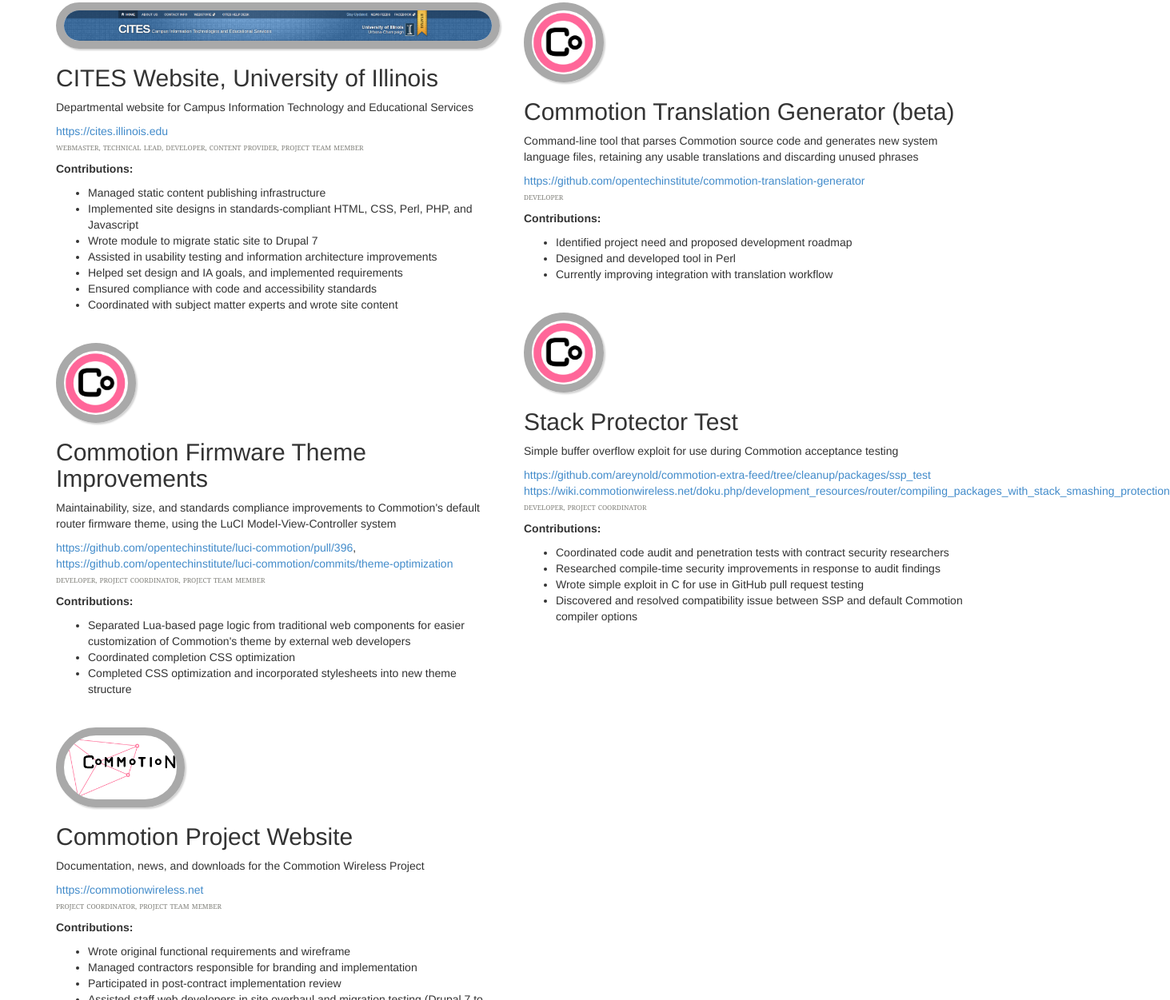
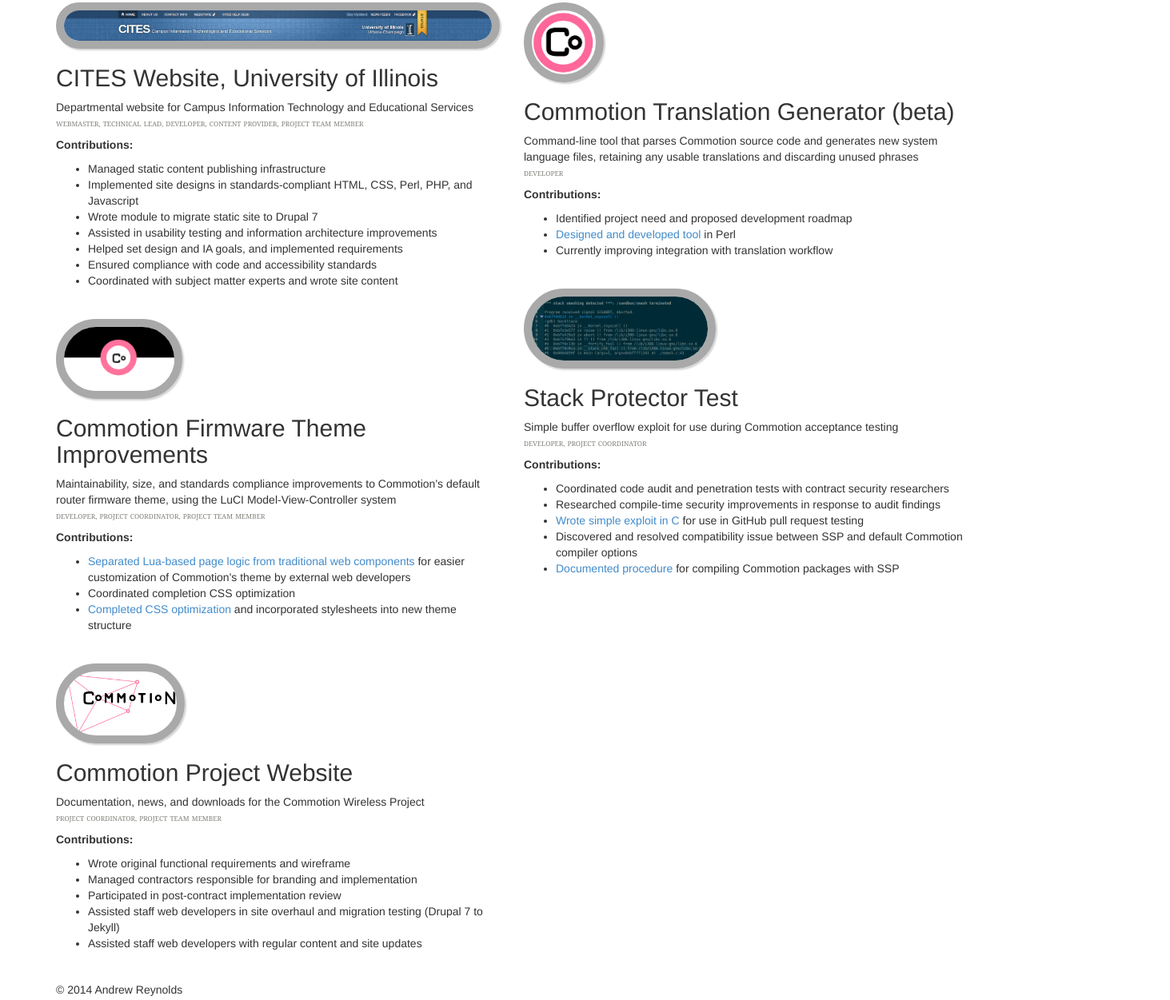
Before and after one commit to areynold/areynold.github.io, a plain HTML site: page jumbotron.html in a window 1280 px wide. Shown: the part 349-1600 px from the top of the page at 80% size, 1463 px wide, since content can reach past the window. Drawn offline with Linux system fonts and the light colour scheme; a script that the page names is missing.

Commit message:
Cleaning up presentation. Adding unique project icons

```diff
--- a/css/main.css
+++ b/css/main.css
@@ -30,6 +30,10 @@
     word-spacing: 1px;
 }
 
+a.project {
+    text-decoration: none;
+}
+
 img.project {
     display: inline-block;
     border: 10px solid darkgray;
--- a/jumbotron.html
+++ b/jumbotron.html
@@ -51,11 +51,11 @@
     <main role="main">
       <div class="row marketing">
         <div class="col-lg-6">
-                <img src="images/cites-banner.png" alt="Project header: CITES website" class="project">
+                <a href="https://www.cites.illinois.edu" class="project"><img src="images/cites-banner.png" alt="Project header: CITES website" class="project"></a>
                 <div class="project">
                 <h2>CITES Website, University of Illinois</h2>
                 <p>Departmental website for Campus Information Technology and Educational Services</p>
-                <p><a href="https://cites.illinois.edu">https://cites.illinois.edu</a></p>
+<!--                 <p><a href="https://cites.illinois.edu">https://cites.illinois.edu</a></p> -->
                 <p class="roles">Webmaster, technical lead, developer, content provider, project team member</p>
                 <p><strong>Contributions:</strong></p>
                 <ul>
@@ -69,25 +69,25 @@
                 </ul>
                 </div>
 
-                <img src="images/commotion_logo_100x100.png" alt="Project header: Commotion Wireless Project router web UI theme" class="project">
+                <a href="https://github.com/opentechinstitute/luci-commotion"><img src="images/node-square-header.png" alt="Project header: Commotion Wireless Project router web UI theme" class="project"></a>
                 <div class="project">
                 <h2>Commotion Firmware Theme Improvements</h2>
                 <p>Maintainability, size, and standards compliance improvements to Commotion's default router firmware theme, using the LuCI Model-View-Controller system</p>
-                <p><a href="https://github.com/opentechinstitute/luci-commotion/pull/396">https://github.com/opentechinstitute/luci-commotion/pull/396</a>, <a href="https://github.com/opentechinstitute/luci-commotion/commits/theme-optimization">https://github.com/opentechinstitute/luci-commotion/commits/theme-optimization</a></p>
+                <!--<p><a href="https://github.com/opentechinstitute/luci-commotion/pull/396">https://github.com/opentechinstitute/luci-commotion/pull/396</a>, <a href="https://github.com/opentechinstitute/luci-commotion/commits/theme-optimization">https://github.com/opentechinstitute/luci-commotion/commits/theme-optimization</a></p>-->
                 <p class="roles">Developer, project coordinator, project team member</p>
                 <p><strong>Contributions:</strong></p>
                 <ul>
-                    <li>Separated Lua-based page logic from traditional web components for easier customization of Commotion's theme by external web developers</li>
+                    <li><a href="<a href="https://github.com/opentechinstitute/luci-commotion/pull/396">Separated Lua-based page logic from traditional web components</a> for easier customization of Commotion's theme by external web developers</li>
                     <li>Coordinated completion CSS optimization</li>
-                    <li>Completed CSS optimization and incorporated stylesheets into new theme structure</li>
+                    <li><a href="https://github.com/opentechinstitute/luci-commotion/commits/theme-optimization">Completed CSS optimization</a> and incorporated stylesheets into new theme structure</li>
                 </ul>
                 </div>
 
-                <img src="images/commotion_kbabout_measure-03_0_0.png" alt="Project header: Commotion Wireless Project website" class="project">
+                <a href="https://commotionwireless.net" class="project"><img src="images/commotion_kbabout_measure-03_0_0.png" alt="Project header: Commotion Wireless Project website" class="project"></a>
                 <div class="project">
                 <h2>Commotion Project Website</h2>
                 <p>Documentation, news, and downloads for the Commotion Wireless Project</p>
-                <p><a href="https://commotionwireless.net">https://commotionwireless.net</a></p>
+<!--                 <p><a href="https://commotionwireless.net">https://commotionwireless.net</a></p> -->
                 <p class="roles">Project coordinator, project team member</p>
                 <p><strong>Contributions:</strong></p>
                 <ul>
@@ -101,37 +101,38 @@
         </div>
 
         <div class="col-lg-6">
-                <img src="images/commotion_logo_100x100.png" alt="Project header: Commotion translation generator command line tool" class="project">
+                <a href="https://github.com/opentechinstitute/commotion-translation-generator" class="project"><img src="images/commotion_logo_100x100.png" alt="Project header: Commotion translation generator command line tool" class="project"></a>
                 <div class="project">
                 <h2>Commotion Translation Generator (beta)</h2>
                 <p>Command-line tool that parses Commotion source code and generates new system language files, retaining any usable translations and discarding unused phrases</p>
-                <p><a href="https://github.com/opentechinstitute/commotion-translation-generator">https://github.com/opentechinstitute/commotion-translation-generator</a></p>
+<!--                 <p><a href="https://github.com/opentechinstitute/commotion-translation-generator">https://github.com/opentechinstitute/commotion-translation-generator</a></p> -->
                 <p class="roles">Developer</p>
                 <p><strong>Contributions:</strong></p>
                 <ul>
                     <li>Identified project need and proposed development roadmap</li>
-                    <li>Designed and developed tool in Perl</li>
+                    <li><a href="https://github.com/opentechinstitute/commotion-translation-generator">Designed and developed tool</a> in Perl</li>
                     <li>Currently improving integration with translation workflow</li>
                 </ul>
                 </div>
 
-                <img src="images/commotion_logo_100x100.png" alt="Project header: Commotion acceptance test" class="project">
+                <a href="https://github.com/areynold/commotion-extra-feed/tree/cleanup/packages/ssp_test" class="project"><img src="images/gdb-smash-bt.png" alt="Project header: Commotion acceptance test" class="project"></a>
                 <h2>Stack Protector Test</h2>
                 <p>Simple buffer overflow exploit for use during Commotion acceptance testing</p>
-                <p><a href="https://github.com/areynold/commotion-extra-feed/tree/cleanup/packages/ssp_test">https://github.com/areynold/commotion-extra-feed/tree/cleanup/packages/ssp_test</a><br> <a href="https://wiki.commotionwireless.net/doku.php/development_resources/router/compiling_packages_with_stack_smashing_protection">https://wiki.commotionwireless.net/doku.php/development_resources/router/compiling_packages_with_stack_smashing_protection</a></p>
+                <!--<p><a href="https://github.com/areynold/commotion-extra-feed/tree/cleanup/packages/ssp_test">https://github.com/areynold/commotion-extra-feed/tree/cleanup/packages/ssp_test</a><br> <a href="https://wiki.commotionwireless.net/doku.php/development_resources/router/compiling_packages_with_stack_smashing_protection">https://wiki.commotionwireless.net/doku.php/development_resources/router/compiling_packages_with_stack_smashing_protection</a></p>-->
                 <p class="roles">Developer, project coordinator</p>
                 <p><strong>Contributions:</strong></p>
                 <ul>
                     <li>Coordinated code audit and penetration tests with contract security researchers</li>
                     <li>Researched compile-time security improvements in response to audit findings</li>
-                    <li>Wrote simple exploit in C for use in GitHub pull request testing</li>
+                    <li><a href="https://github.com/areynold/commotion-extra-feed/tree/cleanup/packages/ssp_test">Wrote simple exploit in C</a> for use in GitHub pull request testing</li>
                     <li>Discovered and resolved compatibility issue between SSP and default Commotion compiler options</li>
+                    <li><a href="https://wiki.commotionwireless.net/doku.php/development_resources/router/compiling_packages_with_stack_smashing_protection">Documented procedure</a> for compiling Commotion packages with SSP</li>
                 </ul>
         </div>
       </div>
     </main>
       <footer class="footer" role="footer">
-        <p>&copy; Company 2014</p>
+        <p>&copy; 2014 Andrew Reynolds</p>
       </footer>
 
     </div> <!-- /container -->
```
Also changed, not shown: images/full-node-header.png (added), images/gdb-smash-bt-full.png (added), images/gdb-smash-bt.png (added), images/node-square-header.png (added), images/objdump-R-smash.png (added).
